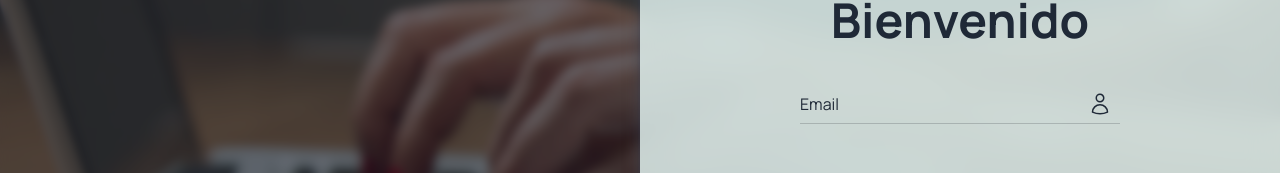
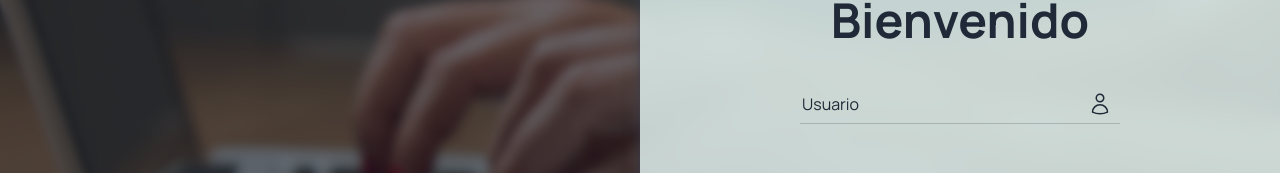
Before and after one commit to steevened/vital-labs, a React (Vite) app: page / in a window 1280 px wide. Shown: the part 244-417 px from the top of the page. Built offline with nearby package versions, Linux system fonts and the light colour scheme; the HTML template or start-up script is replaced by a standard one.

Commit message:
changing email for username as input login

```diff
--- a/src/App.jsx
+++ b/src/App.jsx
@@ -1,7 +1,7 @@
 import { useState } from 'react';
 import { BrowserRouter, Route, Routes } from 'react-router-dom';
 import './App.css';
-import Login from './components/Login';
+import Login from './pages/Login';
 
 function App() {
   return (
--- /dev/null
+++ b/src/components/Inputs/Input.jsx
@@ -0,0 +1,14 @@
+import React, { useState } from 'react';
+import Label from './Label';
+
+const Input = ({ children, id, type, isPasswordHidden }) => {
+  const inputClass = `w-full py-2 focus:outline-none peer bg-transparent shadow-[inset_0_-1px_0_0_rgba(29,34,43,.2)]`;
+
+  return (
+    <>
+      <input required={true} id={id} type={type} className={inputClass} />
+    </>
+  );
+};
+
+export default Input;
--- a/src/components/Inputs/InputEmail.jsx
+++ /dev/null
@@ -1,54 +0,0 @@
-import React, { useState } from 'react';
-
-const InputEmail = ({}) => {
-  const [isValid, setIsValid] = useState(true);
-
-  const inputClass = `w-full py-2 focus:outline-none peer bg-transparent shadow-[inset_0_-1px_0_0_rgba(29,34,43,.2)]`;
-
-  const labelClass = `transition-all absolute translate-y-2 peer-focus:-translate-y-[20px] peer-valid:-translate-y-[20px] peer-focus:text-black/50  peer-valid:-translate-y-[20px] peer-focus:scale-75 ${
-    !isValid ? '-translate-y-[20px] scale-75 text-black/50' : ''
-  }`;
-
-  return (
-    <>
-      <input
-        required={true}
-        id="email"
-        type="email"
-        className={inputClass}
-        onBlur={(e) => {
-          if (e.target.value !== '') {
-            const emailRegex =
-              /^[a-zA-Z0-9._%+-]+@[a-zA-Z0-9.-]+.[a-zA-Z]{2,}$/;
-            const valid = emailRegex.test(e.target.value);
-            setIsValid(valid);
-          } else {
-            setIsValid(true);
-          }
-        }}
-      />
-      <label className={labelClass} htmlFor="email">
-        Email
-      </label>
-
-      <div className="absolute right-2 -translate-y-1/2 top-1/2  hover:text-[#00A99D] transition-all">
-        <svg
-          xmlns="http://www.w3.org/2000/svg"
-          fill="none"
-          viewBox="0 0 24 24"
-          strokeWidth={1.5}
-          stroke="currentColor"
-          className="w-6 h-6"
-        >
-          <path
-            strokeLinecap="round"
-            strokeLinejoin="round"
-            d="M15.75 6a3.75 3.75 0 11-7.5 0 3.75 3.75 0 017.5 0zM4.501 20.118a7.5 7.5 0 0114.998 0A17.933 17.933 0 0112 21.75c-2.676 0-5.216-.584-7.499-1.632z"
-          />
-        </svg>
-      </div>
-    </>
-  );
-};
-
-export default InputEmail;
--- a/src/components/Inputs/InputPassword.jsx
+++ /dev/null
@@ -1,16 +0,0 @@
-import React, { useState } from 'react';
-
-const Input = ({ isPasswordHidden }) => {
-  const inputClasses = `w-full py-2 focus:outline-none peer  bg-transparent shadow-[inset_0_-1px_0_0_rgba(29,34,43,.2)] `;
-
-  return (
-    <input
-      required={true}
-      id="password"
-      type={isPasswordHidden ? 'password' : 'text'}
-      className={inputClasses}
-    />
-  );
-};
-
-export default Input;
--- /dev/null
+++ b/src/components/Inputs/UserLogo.jsx
@@ -0,0 +1,24 @@
+import React from 'react';
+
+const UserLogo = () => {
+  return (
+    <div className="absolute right-2 -translate-y-1/2 top-1/2  hover:text-[#00A99D] transition-all">
+      <svg
+        xmlns="http://www.w3.org/2000/svg"
+        fill="none"
+        viewBox="0 0 24 24"
+        strokeWidth={1.5}
+        stroke="currentColor"
+        className="w-6 h-6"
+      >
+        <path
+          strokeLinecap="round"
+          strokeLinejoin="round"
+          d="M15.75 6a3.75 3.75 0 11-7.5 0 3.75 3.75 0 017.5 0zM4.501 20.118a7.5 7.5 0 0114.998 0A17.933 17.933 0 0112 21.75c-2.676 0-5.216-.584-7.499-1.632z"
+        />
+      </svg>
+    </div>
+  );
+};
+
+export default UserLogo;
--- a/src/components/Login.jsx
+++ b/src/pages/Login.jsx
@@ -1,15 +1,13 @@
 import React, { useState } from 'react';
-import InputPassword from './Inputs/InputPassword';
-import InputEmail from './Inputs/InputEmail';
-import InputGroup from './Inputs/InputGroup';
-import Label from './Inputs/Label';
-import ShowPassword from './Inputs/ShowPassword';
+import Input from '../components/Inputs/Input';
+import InputGroup from '../components/Inputs/InputGroup';
+import Label from '../components/Inputs/Label';
+import ShowPassword from '../components/Inputs/ShowPassword';
 import logo from '../assets/logo.png';
+import UserLogo from '../components/Inputs/UserLogo';
 
 const Login = () => {
   const [isPasswordHidden, setIsPasswordHidden] = useState(true);
-
-  // console.log(isValid);
 
   return (
     <div
@@ -20,10 +18,15 @@
         <h1 className="text-center mt-10 text-5xl font-bold">Bienvenido</h1>
         <form className="w-2/3 max-w-xs mx-auto mb-16">
           <InputGroup>
-            <InputEmail />
+            <Input id="username" type="text" />
+            <Label htmlFor="username">Usuario</Label>
+            <UserLogo />
           </InputGroup>
           <InputGroup>
-            <InputPassword isPasswordHidden={isPasswordHidden} />
+            <Input
+              isPasswordHidden={isPasswordHidden}
+              type={isPasswordHidden ? 'password' : 'text'}
+            />
             <Label htmlFor="password">Contraseña</Label>
             <ShowPassword
               isPasswordHidden={isPasswordHidden}
```
Also changed, not shown: src/components/Login.css (deleted, +0 -10 lines).
